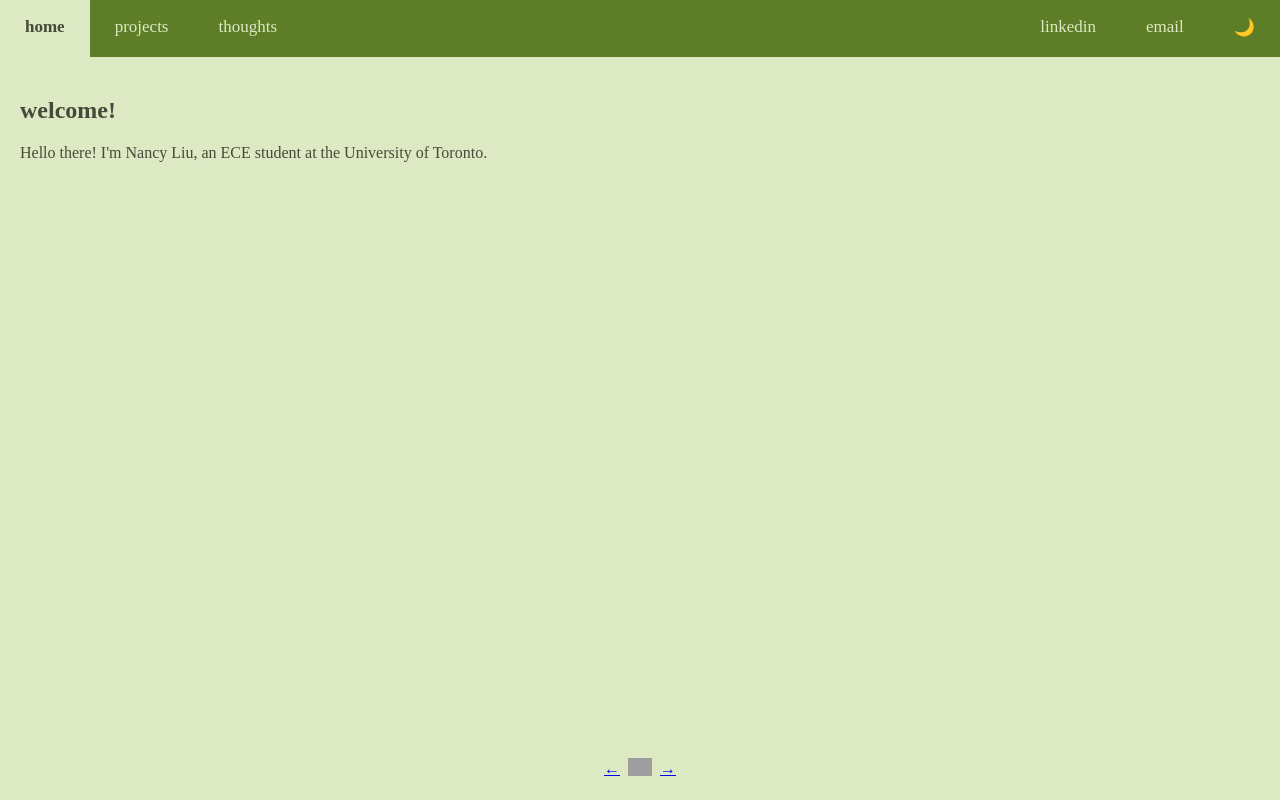
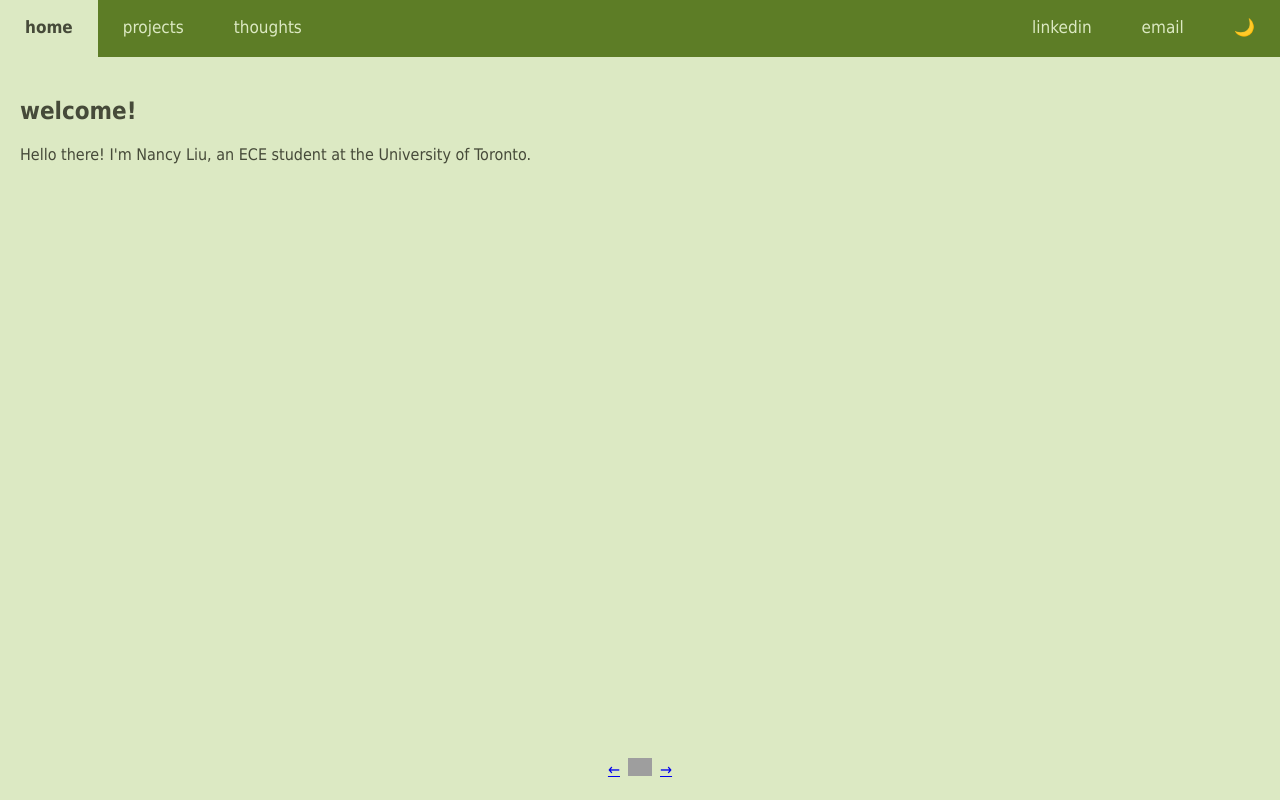
Before and after one commit to 6-nancy/6-nancy.github.io, a plain HTML site: page index.html in a window 1280 px wide. Drawn offline with Linux system fonts and the light colour scheme; grey boxes are pictures that could not be loaded.

Commit message:
Update style.css

```diff
--- a/style.css
+++ b/style.css
@@ -6,6 +6,7 @@
         --sub-color: #cbb9c8;
         --spacing-md: 1rem;
         font-size: 16px;
+        font-family: Libre Franklin, Tahoma, Arial, sans-serif;
       }
       :root[data-theme="dark"] {
         --primary-color: #5d7d26;
```
